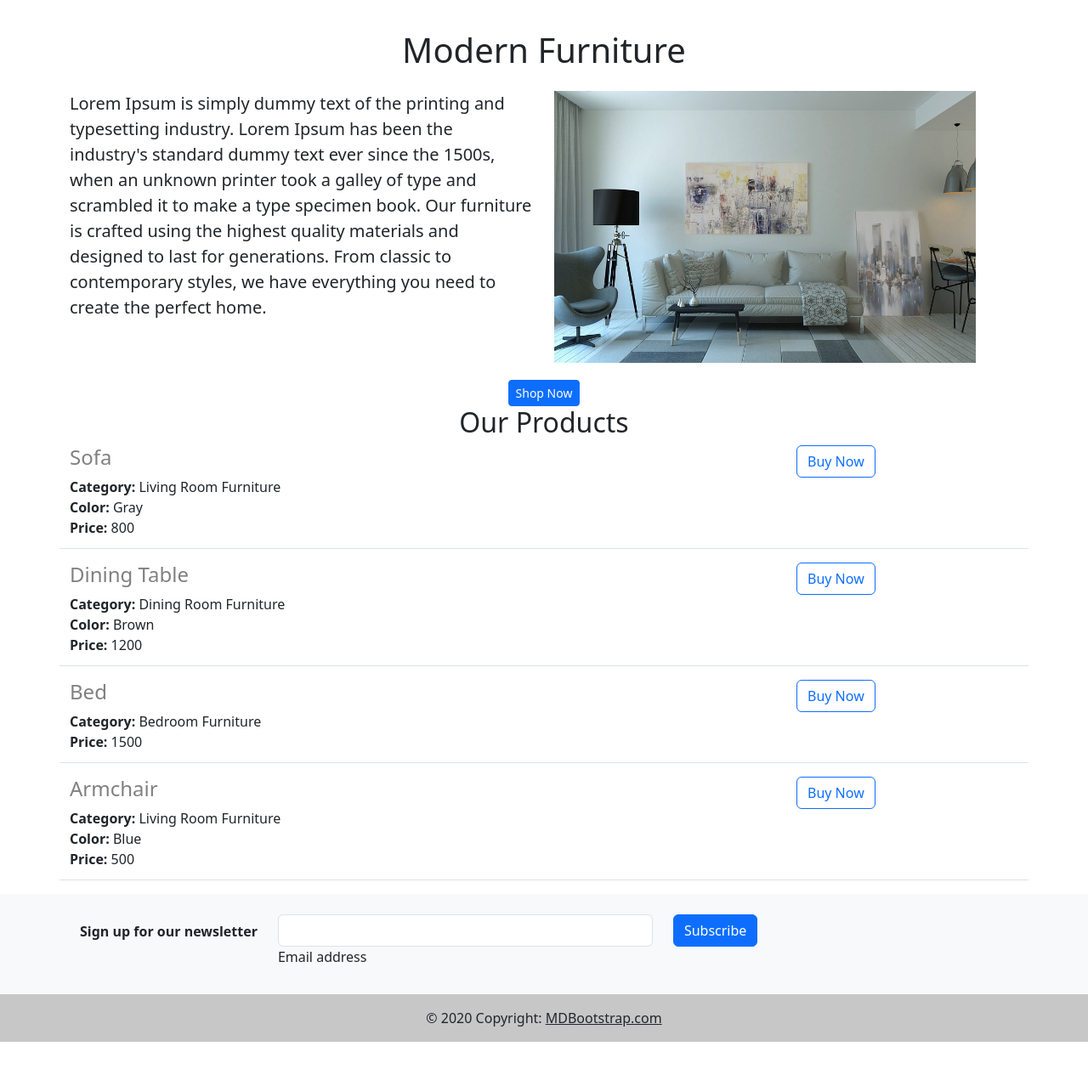
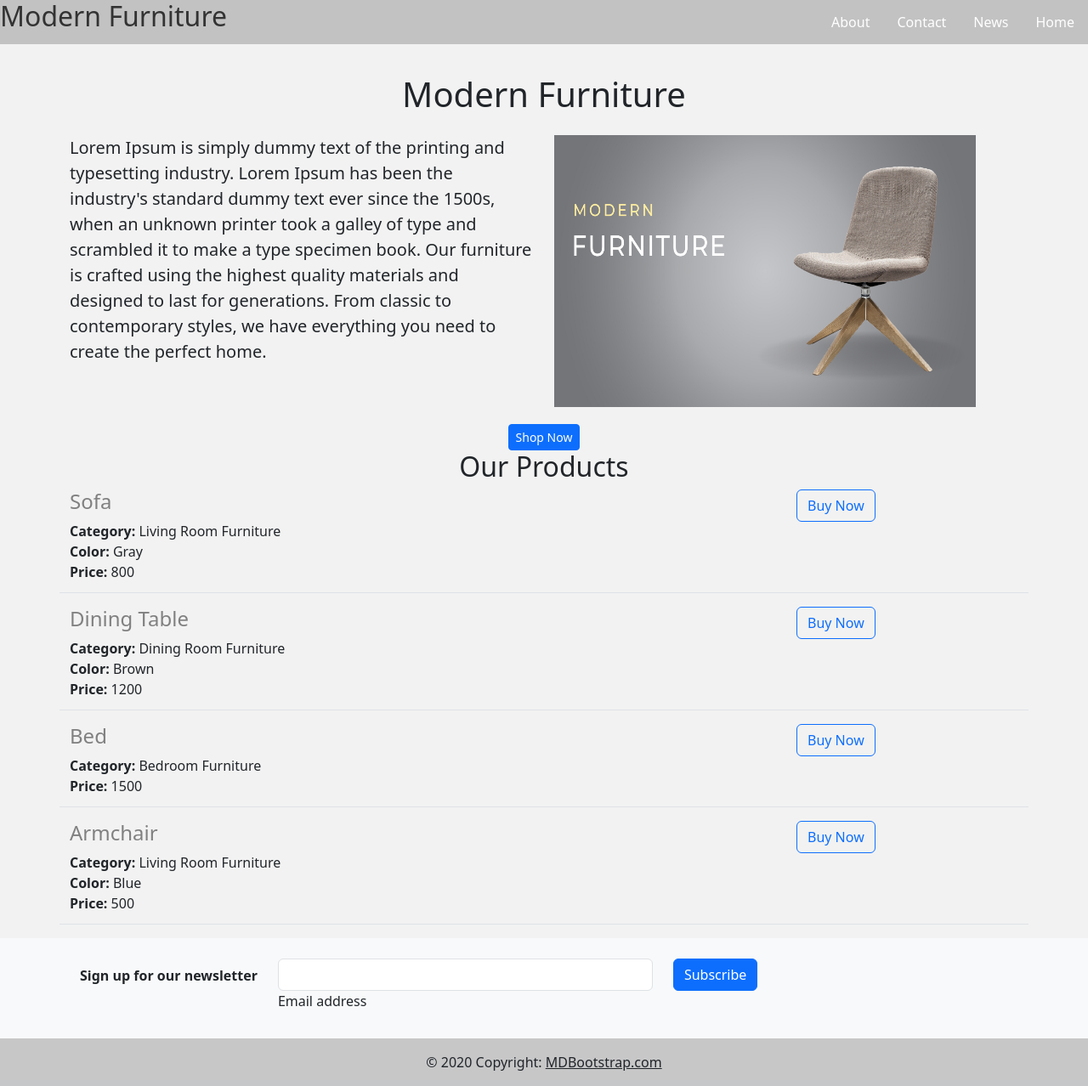
Before and after one commit to salmanakhtar57/Furniture-Website, a Flask app: page / in a window 1280 px wide. Shown: the whole page at 85% size. Before the commit the page ends 1226 px from the top, so only its background shows below. Run offline with Flask 2, Linux system fonts and the light colour scheme.

Commit message:
added navbar

```diff
--- /dev/null
+++ b/templates/header.html
@@ -0,0 +1,49 @@
+<!DOCTYPE html>
+<html>
+<head>
+<style>
+  ul {
+    list-style-type: none;
+    margin: 0;
+    padding: 0;
+    overflow: hidden;
+
+  }
+
+  li {
+    float: right;
+  }
+  .title{
+    float: left;
+    margin-right: 20px;
+    font-size: 24px;
+    font-weight: bold;
+    color: #333;
+  }
+
+  li a {
+    display: block;
+    color: white;
+    text-align: center;
+    padding: 14px 16px;
+    text-decoration: none;
+  }
+</style>
+</head>
+<body>
+
+  <!-- Navbar HTML -->
+  <div style="display:block;color:black;text-align:center; background-color: rgba(0, 0, 0, 0.2)">
+    <div class="title">
+      <h2 style="margin: 0;">Modern Furniture</h2>
+    </div>
+    <ul>
+      <li><a style="" href="#home">Home</a></li>
+      <li><a style="" href="#news">News</a></li>
+      <li><a style="" href="#contact">Contact</a></li>
+      <li><a style="" href="#about">About</a></li>
+    </ul>
+  </div>
+
+</body>
+</html>
--- a/templates/home.html
+++ b/templates/home.html
@@ -7,13 +7,15 @@
     <title> Modern Furniture </title>
   <link href="https://cdn.jsdelivr.net/npm/bootstrap@5.3.0-alpha1/dist/css/bootstrap.min.css" rel="stylesheet" integrity="sha384-GLhlTQ8iRABdZLl6O3oVMWSktQOp6b7In1Zl3/Jr59b6EGGoI1aFkw7cmDA6j6gD" crossorigin="anonymous">
 </head>
-<body>
-  <div class="container" style="margin-top: 35px;">
+<body style="background-color: #f2f2f2;">
+
+  {% include 'header.html' %}
+
+  <div class="container" id="banner" style="margin-top: 35px;">
 
        <h1 class="text-center mt-4 mb-4">
          {{ company_name }} Furniture
        </h1>
-
 
       <div class="row" style="margin-bottom:20px;">
         <div class="col-md-6">
@@ -27,7 +29,7 @@
             everything you need to create the perfect home.
           </p>
         </div class="d-none d-md-block col-md-6">
-        <img src=" static/main.jpg" style="height: 320px; width: 520px; border-radius: 4px;">
+        <img src=" static/wallpaper.png" style="height: 320px; width: 520px; border-radius: 4px;">
       </div>
 
       <div style="text-align: center;">
```
Also changed, not shown: static/wallpaper.png (added).
